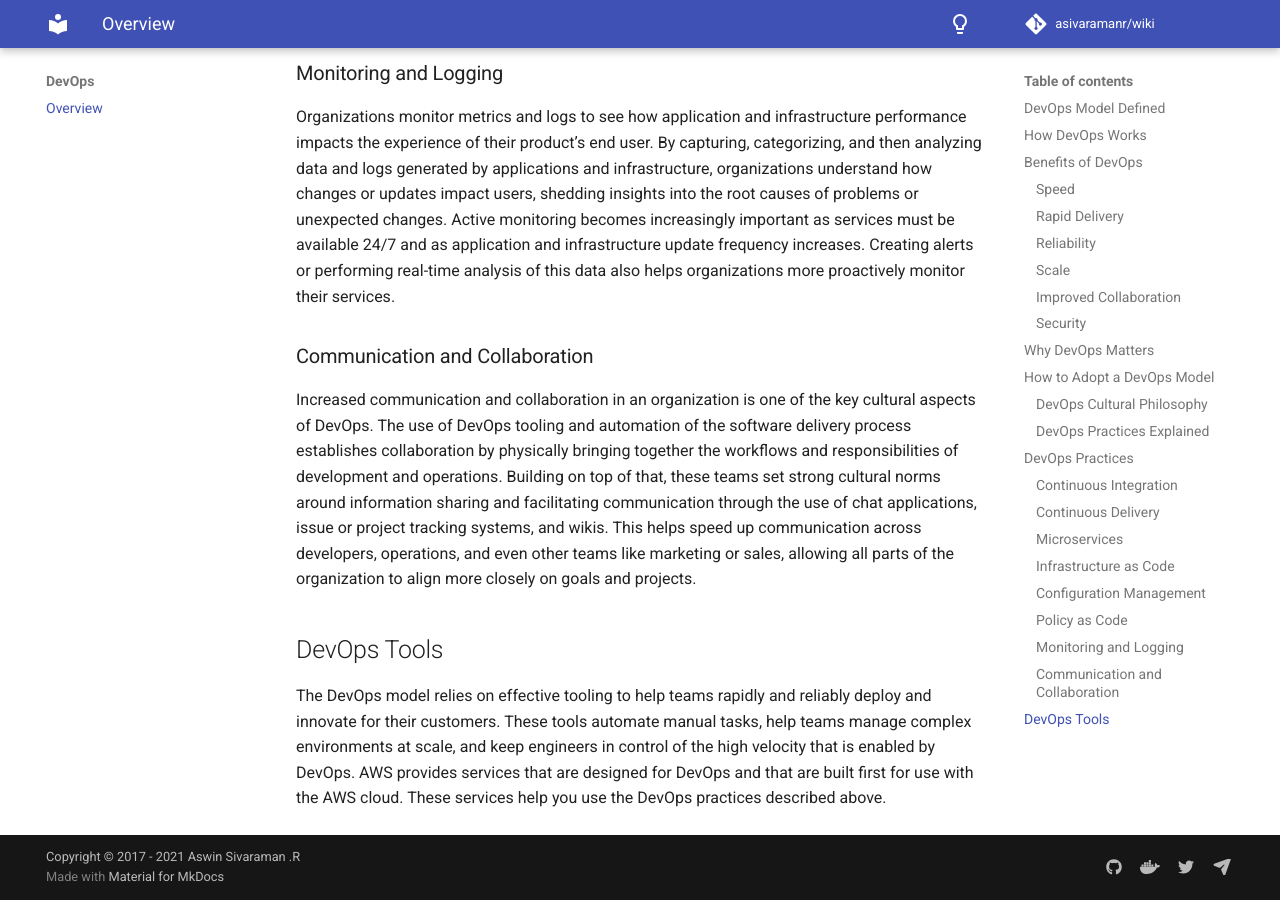
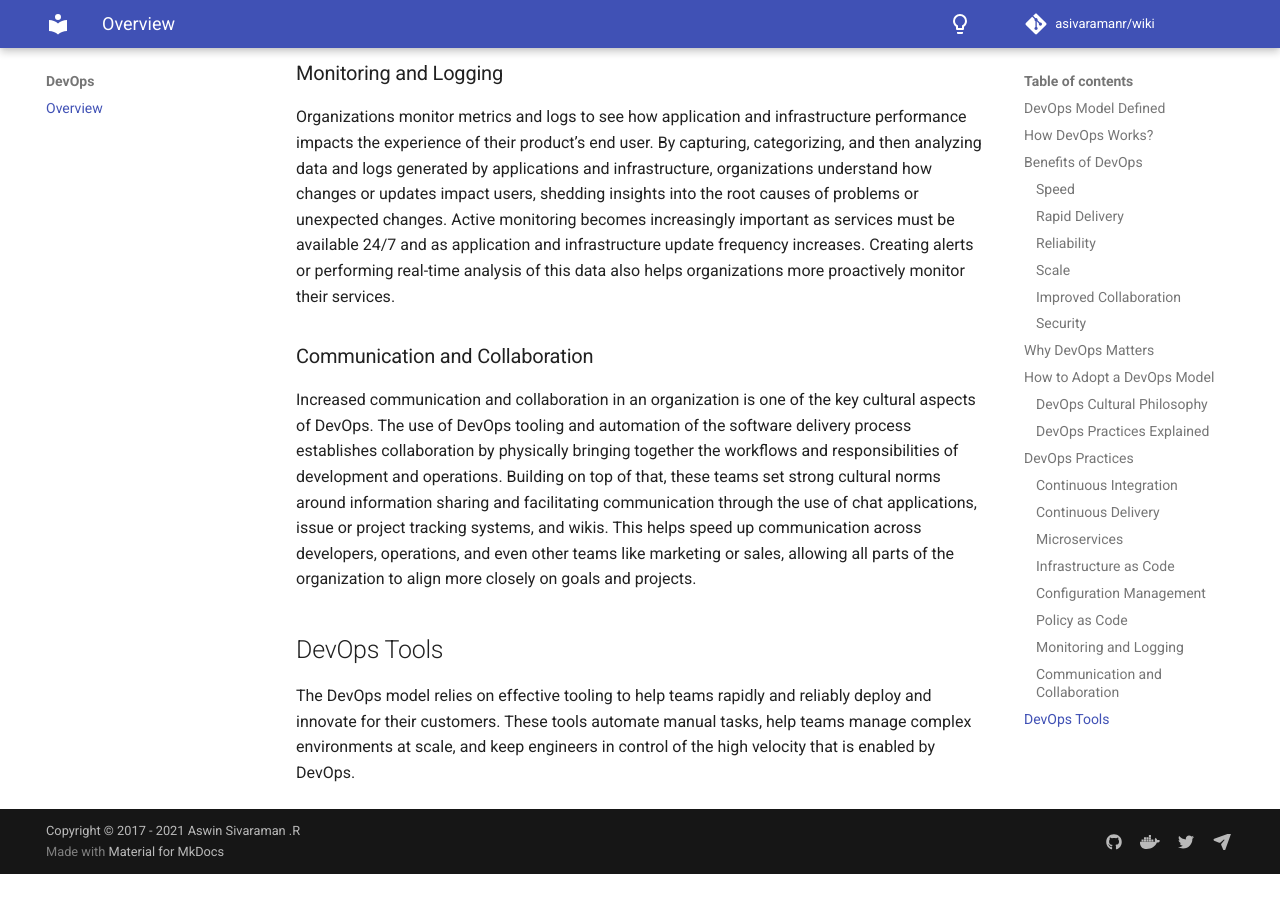
Before and after one commit to asivaramanr/wiki, an MkDocs documentation site: the page built from docs/DevOps/DevOps_Cloud.md, in a window 1280 px wide and 900 px high, scrolled down 5024 px. Built offline with MkDocs 1.6.1 and Material for MkDocs 9.7.7, drawn with Linux system fonts in a browser that asks for light colours; comment, search, counter and statistics services are not loaded; after the commit the page ends 5898 px from its top, so only the background shows below that; some of the changed text lies outside the part shown.

Commit message:
modified content

```diff
--- a/docs/DevOps/DevOps_Cloud.md
+++ b/docs/DevOps/DevOps_Cloud.md
@@ -1,10 +1,10 @@
-# **DevOps Overview**
+# **Overview**
 
 ## DevOps Model Defined
 
 DevOps is the combination of cultural philosophies, practices, and tools that increases an organization’s ability to deliver applications and services at high velocity: evolving and improving products at a faster pace than organizations using traditional software development and infrastructure management processes. This speed enables organizations to better serve their customers and compete more effectively in the market.
 
-## How DevOps Works
+## How DevOps Works?
 
 
 
@@ -99,4 +99,4 @@
 
 ## DevOps Tools
 
-The DevOps model relies on effective tooling to help teams rapidly and reliably deploy and innovate for their customers. These tools automate manual tasks, help teams manage complex environments at scale, and keep engineers in control of the high velocity that is enabled by DevOps. AWS provides services that are designed for DevOps and that are built first for use with the AWS cloud. These services help you use the DevOps practices described above.
+The DevOps model relies on effective tooling to help teams rapidly and reliably deploy and innovate for their customers. These tools automate manual tasks, help teams manage complex environments at scale, and keep engineers in control of the high velocity that is enabled by DevOps.
```
